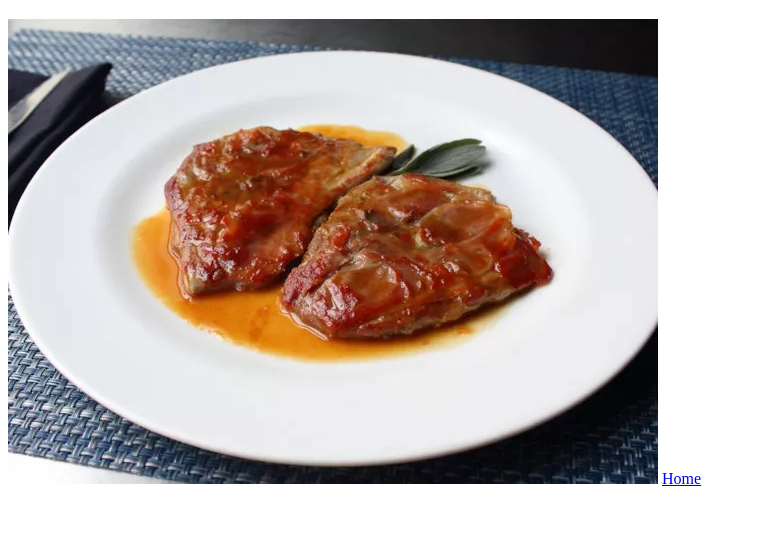
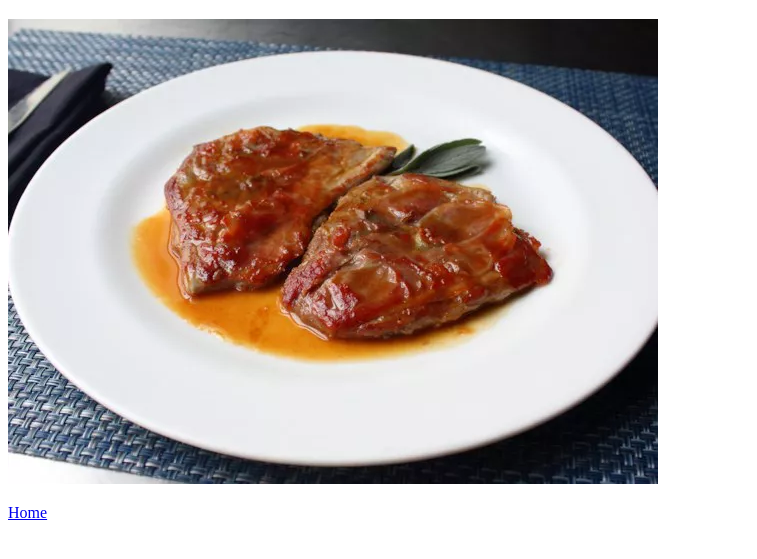
Before and after one commit to reynabxr/odin-recipe, a plain HTML site: page recipes/Pork.html in a window 1280 px wide. Shown: the part 61-620 px from the top of the page, without its empty margins (0-757 px from the left). Drawn offline with Linux system fonts and the light colour scheme.

Commit message:
Added paragraph for Home link

```diff
--- a/recipes/Pork.html
+++ b/recipes/Pork.html
@@ -8,6 +8,7 @@
 <body>
     <h1>Pork Saltimbocca</h1>
     <img src="../images/PorkSaltimbocca.webp" alt="Image of Pork">
-    <a href="../index.html">Home</a>
+    <p><a href="../index.html">Home</a></p>
+
 </body>
 </html>
```
Also changed, not shown: recipes/BologneseSauce.html (+1 -1 lines).
